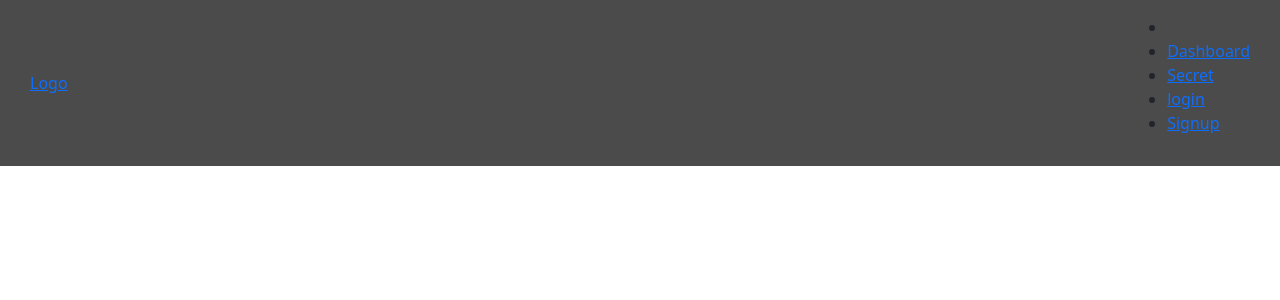
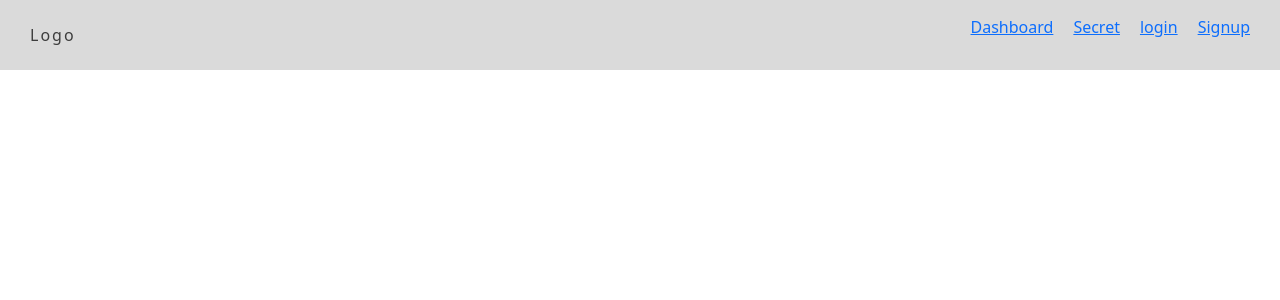
Before and after one commit to AngelMontesP/Ecommerce, a React (Vite) app: page / in a window 1280 px wide. Shown: the top 300 px of the page. Built offline with nearby package versions, Linux system fonts and the light colour scheme.

Commit message:
Iniciando Autenticacion

```diff
--- a/src/Components/header.scss
+++ b/src/Components/header.scss
@@ -1,7 +1,49 @@
-.header{
-display:  flex;
-justify-content: space-between;
-align-items: center;
-padding: 15px 30px;
-background-color:#4b4b4b;
+// body{
+//     background-color: #985d5d;
+// }
+
+$menu-color: #3d3d3d; //declaro mi variable
+
+
+//declaro mi mixin que me servirá para reutilizar estilos (código)
+@mixin header-link {
+    color: $menu-color;
+    text-decoration: none;
+    letter-spacing: 2px;
 }
+
+@mixin header-border($size:2px ){
+    border-bottom: solid $size $menu-color;
+}
+
+.header {
+    background-color: #dadada;
+    display: flex;
+    justify-content: space-between;
+    align-items: center;
+    padding: 15px 30px;
+
+    &__logo {
+        @include header-link;
+    }
+
+    &__nav-list {
+        display: flex;
+        list-style: none;
+        column-gap: 20px;
+        flex-wrap: wrap;
+    }
+
+    &__item-link {
+        @include header-link;
+
+        //indica cual es el estilo activo
+        &--is-active {
+            @include header-border($size:3px);
+        }
+
+        &:hover {
+            @include header-border;
+        }
+    }
+}
```
Also changed, not shown: src/Pages/Dashboard.jsx (added, +9 -0 lines), src/Pages/Home.jsx (added, +9 -0 lines), src/Pages/Login.jsx (added, +9 -0 lines), src/Pages/Secret.jsx (added, +9 -0 lines), src/Pages/Signup.jsx (added, +9 -0 lines), src/Pages/index.js (added, +14 -0 lines).
